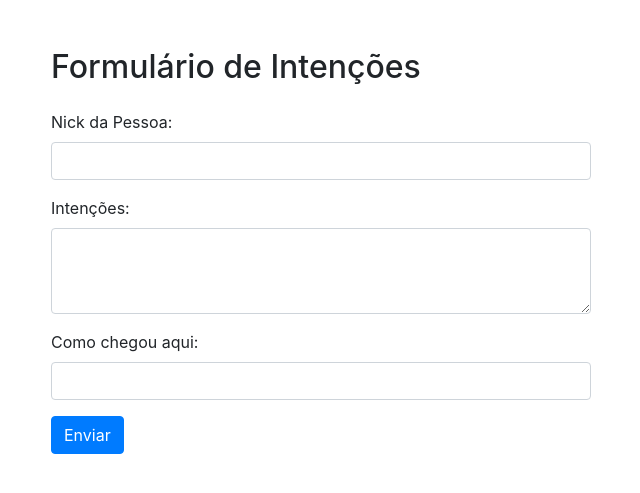
After one commit to gabrielfnavarro/newsmp-site, a Flask app: page /whitelist in a window 1280 px wide. The commit adds this page. Shown: the top 493 px of the page, without its empty margins (319-959 px from the left). Run offline with Flask 3, Linux system fonts and the light colour scheme; some libraries are stand-ins or nearby versions.

Commit message:
atualizações ne pae

```diff
--- a/app.py
+++ b/app.py
@@ -1,8 +1,11 @@
-from flask import Flask, render_template
+from flask import Flask, render_template, request
 from mcstatus import JavaServer
+import requests
 
 app = Flask(__name__, static_folder='static', static_url_path='/static')
 server = JavaServer.lookup("newsmpworld.jogar.io")
+DISCORD_WEBHOOK_URL = 'https://ptb.discord.com/api/webhooks/1193912475620474961/Qubz2HTgLa_uzawPhwp91-Nts1x7R7XjGz0oQsXMn5ZW81V8ttpCTi842l5ScaMxJGIi'
+
 
 @app.route('/')
 def index():
@@ -11,5 +14,44 @@ def index():
     print(status.players.sample[0])
     return render_template('index.html', player_count=player_count)
 
+@app.route('/lores')
+def lore():
+    return render_template('lores.html')
+
+@app.route('/staffs')
+def staff():
+    return render_template('staffs.html')
+
+@app.route('/whitelist')
+def whitelist():
+    return render_template('whitelist.html')
+
+@app.route('/processar_formulario', methods=['POST'])
+def processar_formulario():
+    nick = request.form['nick']
+    intencoes = request.form['intencoes']
+    como_chegou = request.form['como_chegou']
+
+    # Criar o payload para enviar para o webhook do Discord com um conjunto de campos
+    payload = {
+        'embeds': [{
+            'title': 'Novo Formulário Enviado!',
+            'color': 0x9925be,  # Cor do embed (verde neste exemplo)
+            'fields': [
+                {'name': '`Nick`', 'value': nick, 'inline': False},
+                {'name': '`Intenções`', 'value': intencoes, 'inline': False},
+                {'name': '`Como chegou`', 'value': como_chegou, 'inline': False},
+            ]
+        }]
+    }
+
+    # Fazer a solicitação HTTP POST para o webhook do Discord
+    response = requests.post(DISCORD_WEBHOOK_URL, json=payload)
+
+    if response.status_code == 204:
+        return 'Dados enviados com sucesso para o Discord!'
+    else:
+        return 'Erro ao enviar dados para o Discord.'
+
 if __name__ == '__main__':
     app.run(debug=True)
--- a/templates/index.html
+++ b/templates/index.html
@@ -155,7 +155,8 @@
         <h1 class="display-4">New Age</h1>
         <p class="lead">Bem-vindo à New, somos uma comunidade dedicada aos games, com ênfase especial no universo do Minecraft! Junte-se a nós e faça parte não apenas da comunidade, mas também do nosso servidor multiplayer, repleto de mods emocionantes. Estamos ansiosos para te receber em nosso mundo virtual!</p>
         <p class="lead">Players online: <span id="player_count" class="font-weight-bold">{{ player_count }}</span></p>
-        <button type="button" class="btn btn-primary btn-lg verde"> 🌎 Explore mais </button>
+        <a href="/lores">
+        <button type="button" class="btn btn-primary btn-lg verde"> 🌎 Explore mais </button></a>
     </div>
 
     <!-- Botão Flutuante -->
--- /dev/null
+++ b/templates/whitelist.html
@@ -0,0 +1,41 @@
+<!DOCTYPE html>
+<html lang="pt-br">
+<head>
+  <meta charset="UTF-8">
+  <meta name="viewport" content="width=device-width, initial-scale=1, shrink-to-fit=no">
+  <link rel="stylesheet" href="https://stackpath.bootstrapcdn.com/bootstrap/4.3.1/css/bootstrap.min.css">
+  <title>Formulário de Intenções</title>
+</head>
+<body>
+
+    <form action="/processar_formulario" method="POST">
+<div class="container mt-5">
+  <div class="row justify-content-center">
+    <div class="col-md-6">
+      <h2 class="mb-4">Formulário de Intenções</h2>
+      <form>
+        <div class="form-group">
+          <label for="nick">Nick da Pessoa:</label>
+          <input type="text" class="form-control" id="nick" name="nick" required>
+        </div>
+        <div class="form-group">
+          <label for="intencoes">Intenções:</label>
+          <textarea class="form-control" id="intencoes" name="intencoes" rows="3" required></textarea>
+        </div>
+        <div class="form-group">
+          <label for="como_chegou">Como chegou aqui:</label>
+          <input type="text" class="form-control" id="como_chegou" name="como_chegou" required>
+        </div>
+        <button type="submit" class="btn btn-primary">Enviar</button>
+      </form>
+    </div>
+  </div>
+</div>
+</form>
+
+<script src="https://code.jquery.com/jquery-3.3.1.slim.min.js"></script>
+<script src="https://cdnjs.cloudflare.com/ajax/libs/popper.js/1.14.7/umd/popper.min.js"></script>
+<script src="https://stackpath.bootstrapcdn.com/bootstrap/4.3.1/js/bootstrap.min.js"></script>
+
+</body>
+</html>
```
Also changed, not shown: templates/staffs.html (added, +91 -0 lines), templates/lores.html (added).
